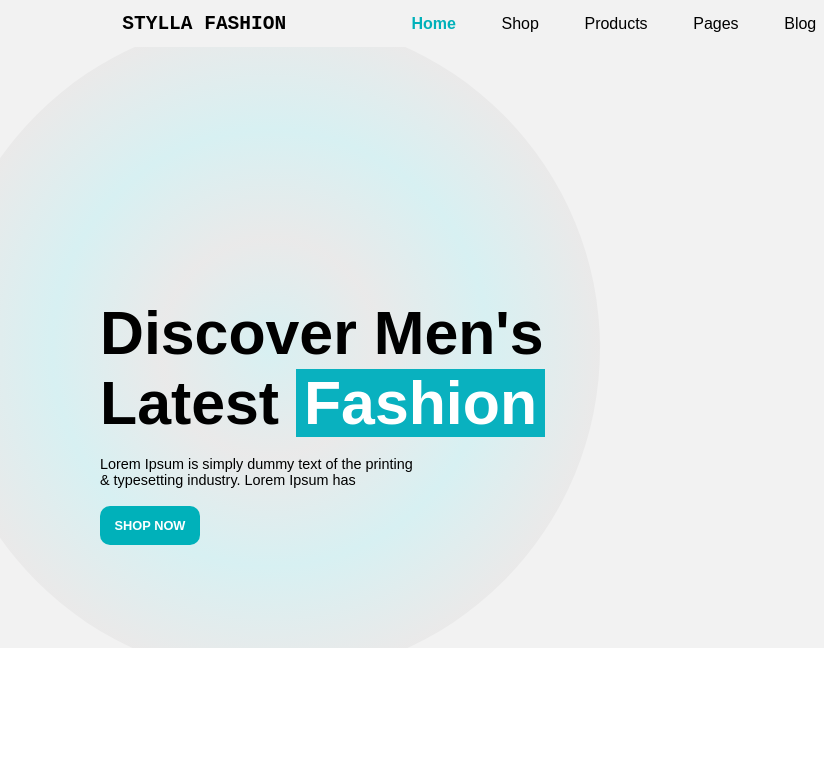
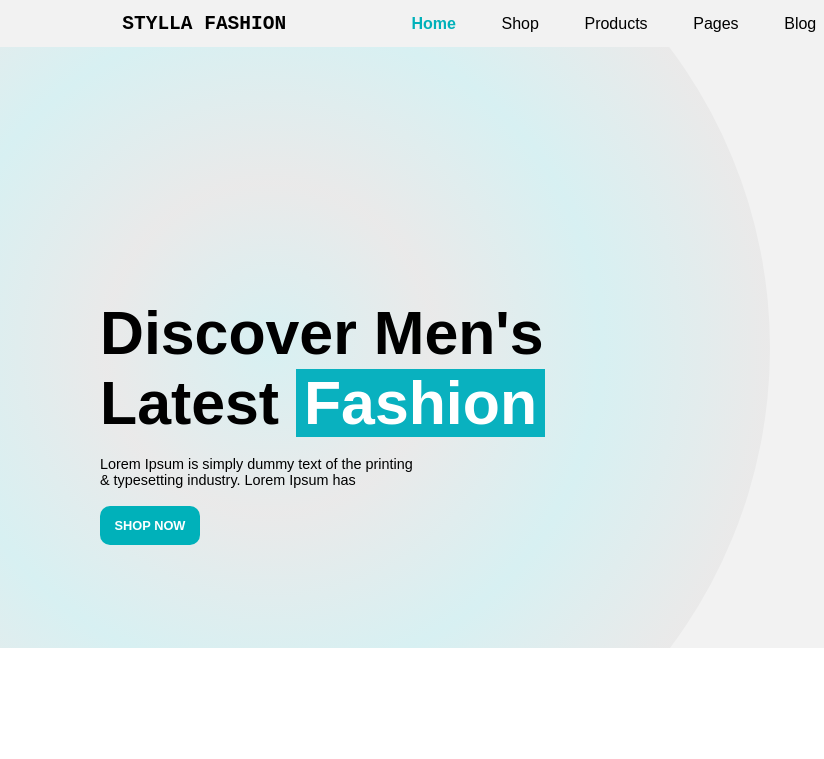
Before and after one commit to AbdElrahman3502/Fashione-Website-, a plain HTML site: page index.html in a window 1280 px wide. Shown: the top 759 px of the page, 0-824 px from the left. Drawn offline with nearby package versions, Linux system fonts and the light colour scheme.

Commit message:
Update styling.css

```diff
--- a/styling.css
+++ b/styling.css
@@ -103,8 +103,8 @@ body {
   position: absolute;
   background: radial-gradient(#17E3F31F, #D1D0D040, #17E3F31F, #D1D0D040 70%);
   transform: translateX(-370px);
-  height: 660px;
-  width: 660px;
+  height: 1000px;
+  width: 1000px;
   border-radius: 50%;
   z-index: -1;
   transition: 0.8s;
@@ -174,7 +174,7 @@ body {
 }
 
 .img img {
-  height: 100%;
+  height: 99%;
   width: 55%;
   margin: 0px;
   margin-right: 100px;
```
